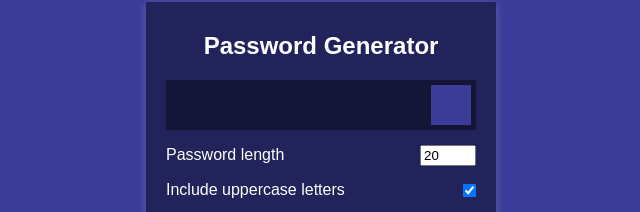
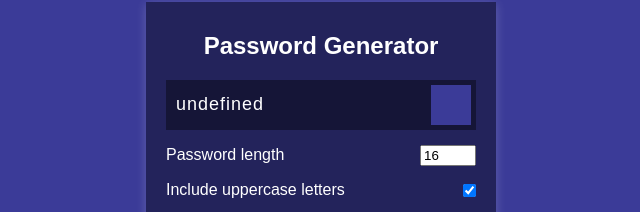
Before and after one commit to zenidith/passwordgenerator, a plain HTML site: page index.html in a window 1280 px wide. Both pictures are taken after a click on the button "Generate password". Shown: the part 222-434 px from the top of the page, without its empty margins (319-959 px from the left). Drawn offline with Linux system fonts and the light colour scheme.

Commit message:
working app but need to fix display box and copy button

```diff
--- a/app.js
+++ b/app.js
@@ -14,6 +14,7 @@ const randomFunc = {
     symbol: getRandomSymbol
 };
 
+// Generate event listen
 generate.addEventListener('click', () => {
     const length = +lengthEl.value;
     const hasUpper = uppercaseEl.checked;
@@ -21,8 +22,39 @@ generate.addEventListener('click', () => {
     const hasNumber = numberEl.checked;
     const hasSymbol = symbolsEl.checked;
 
-    console.log(hasLower, hasUpper, hasNumber, hasSymbol);
-})
+    resultEl.innerText = generatePassword(
+        hasLower,
+        hasUpper,
+        hasNumber,
+        hasSymbol,
+        length
+    );
+});
+
+// Generate Password function
+function generatePassword(lower, upper, number, symbol, length) {
+    // 1. innit password variable
+    // 2. filter out unchecked types
+    // 3. loop over the length then call the generator function for each type
+    // 4. add the final password to the password variable
+
+    let generatePassword = '';
+    const typesCount = upper +  lower + number + symbol;
+    const typesArr = [{upper}, {lower}, {number}, {symbol}].filter(item => Object.values(item)[0]);
+
+    if(typesCount === 0) {
+        return '';
+    }
+
+    for(let i = 0; i < length; i+= typesCount) {
+        typesArr.forEach(type => {
+            const funcName = Object.keys(type)[0];
+            generatePassword += randomFunc[funcName]();
+        })
+    }
+
+    console.log(generatePassword);
+}
 
 // Generator functions https://net-comber.com/charset.html
 
--- a/index.html
+++ b/index.html
@@ -20,7 +20,7 @@
 	<div class="settings">
 		<div class="setting">
 			<label>Password length</label>
-			<input type="number" id="length" min='4' max='20' value='20' />
+			<input type="number" id="length" min='4' max='20' value='16' />
 		</div>
 		<div class="setting">
 			<label>Include uppercase letters</label>
```
